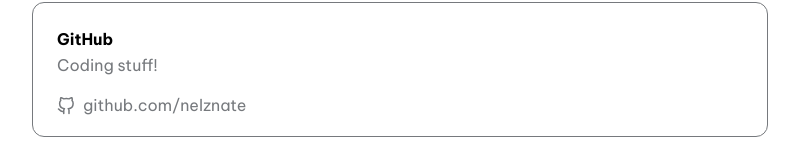
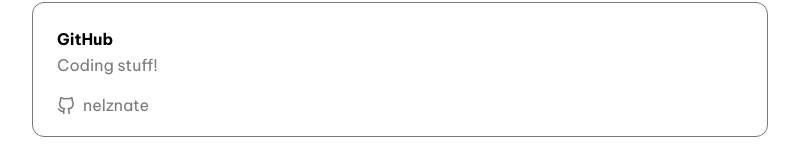
Before and after one commit to nelznate/nelznate, a Next.js app: page / in a window 1280 px wide. Shown: the part 586-737 px from the top of the page, without its empty margins (240-1039 px from the left). Built offline with nearby package versions, Linux system fonts and the light colour scheme.

Commit message:
Update config.js

```diff
--- a/data/config.js
+++ b/data/config.js
@@ -20,7 +20,7 @@
     {
       title: 'GitHub',
       description: 'Coding stuff!',
-      github: 'github.com/nelznate'
+      github: 'nelznate'
     },
     {
       title: 'Instagram',
```
